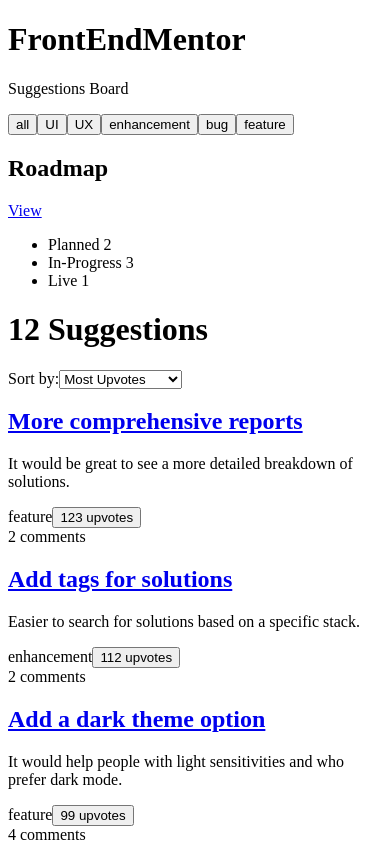
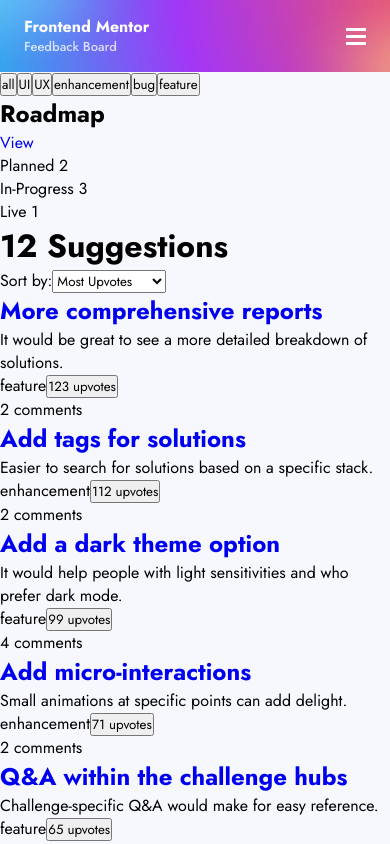
Before and after one commit to AgataLiberska/product-feedback-app, a React (Create React App) app: page / in a window 390 px wide. Shown: the top 844 px of the page. Built offline with nearby package versions, Linux system fonts and the light colour scheme.

Commit message:
add banner styles and mobile menu toggle

```diff
--- a/public/index.html
+++ b/public/index.html
@@ -24,6 +24,9 @@
       work correctly both with client-side routing and a non-root public URL.
       Learn how to configure a non-root public URL by running `npm run build`.
     -->
+    <link rel="preconnect" href="https://fonts.googleapis.com">
+    <link rel="preconnect" href="https://fonts.gstatic.com" crossorigin>
+    <link href="https://fonts.googleapis.com/css2?family=Jost:wght@400;500;700&display=swap" rel="stylesheet">
     <title>React App</title>
   </head>
   <body>
--- a/src/App.js
+++ b/src/App.js
@@ -1,11 +1,13 @@
 import React from 'react';
 import { BrowserRouter, Switch, Route, Redirect } from 'react-router-dom';
+import GlobalStyle from './GlobalStyle';
 import HomeHeader from './features/homeHeader/HomeHeader';
 import SuggestionsList from './features/suggestions/SuggestionsList';
 
 const App = () => {
     return (
         <BrowserRouter>
+            <GlobalStyle />
             <Switch>
                 <Route
                     exact
--- /dev/null
+++ b/src/GlobalStyle.js
@@ -0,0 +1,35 @@
+import { createGlobalStyle } from 'styled-components';
+
+const GlobalStyle = createGlobalStyle`
+
+    :root {
+        --background-color: #f7f8fd;
+        --white: #fff;
+        --tablet: 768px;
+        --desktop: 1024px;
+
+    }
+
+    *, *::before, *::after {
+        box-sizing: border-box;
+        margin: 0;
+        padding: 0;
+        font-family: inherit;
+    }
+
+    body {
+        min-height: 100vh;
+        background-color: var(--background-color);
+        font-family: 'Jost', sans-serif;
+    }
+
+    ul, ol {
+        list-style-type: none;
+    }
+
+    a {
+        text-decoration: none;
+    }
+`;
+
+export default GlobalStyle;
--- a/src/features/homeHeader/HomeHeader.js
+++ b/src/features/homeHeader/HomeHeader.js
@@ -1,17 +1,35 @@
-import React from 'react';
+import React, {useState} from 'react';
 import CategoriesList from '../categories/CategoriesList';
-import RoadMapExcerpt from '../suggestions/RoadMapExcerpt';
+import RoadMapExcerpt from '../roadMap/RoadMapExcerpt';
+import OpenIcon from '../../assets/shared/mobile/icon-hamburger.svg';
+import CloseIcon from '../../assets/shared/mobile/icon-close.svg';
+
+import { HeaderWrapper, HeaderContainer, Banner, BannerText, BannerHeading, BannerTagline, MobileMenuToggle, HamburgerImg, CloseImg } from './HomeHeaderElements';
 
 const HomeHeader = () => {
+    const [isNavOpen, setIsNavOpen] = useState(false);
+
+    const toggleNav = () => {
+        setIsNavOpen(!isNavOpen);
+    }
+
     return (
-        <header>
-            <div>
-                <h1>FrontEndMentor</h1>
-                <p>Suggestions Board</p>
-            </div>
-            <CategoriesList />
-            <RoadMapExcerpt />
-        </header>
+        <HeaderWrapper>
+            <HeaderContainer>
+                <Banner>
+                    <BannerText>
+                        <BannerHeading>Frontend Mentor</BannerHeading>
+                        <BannerTagline>Feedback Board</BannerTagline>
+                    </BannerText>
+                    <MobileMenuToggle aria-label='Toggle menu' aria-expanded={isNavOpen} aria-haspopup='true' onClick={toggleNav}>
+                        <HamburgerImg src={OpenIcon} alt='' navOpen={isNavOpen ? 1 : 0}/>
+                        <CloseImg src={CloseIcon} alt='' navOpen={isNavOpen ? 1 : 0}/>
+                    </MobileMenuToggle>
+                </Banner>
+                <CategoriesList />
+                <RoadMapExcerpt />
+            </HeaderContainer>
+        </HeaderWrapper>
     )
 }
 
--- /dev/null
+++ b/src/features/homeHeader/HomeHeaderElements.js
@@ -0,0 +1,78 @@
+import styled from 'styled-components';
+import mobileBanner from '../../assets/suggestions/mobile/background-header.png';
+import tabletBanner from '../../assets/suggestions/tablet/background-header.png';
+import desktopBanner from '../../assets/suggestions/desktop/background-header.png';
+
+export const HeaderWrapper = styled.header`
+
+`
+
+export const HeaderContainer = styled.div`
+
+`
+
+export const Banner = styled.div`
+    display: flex;
+    justify-content: space-between;
+    width: 100%;
+    padding: 1rem 1.5rem;
+    background-image: url(${mobileBanner});
+    background-size: cover;
+    background-repeat: no-repeat;
+    background-position: center center;
+    color: var(--white);
+
+    @media screen and (min-width: var(--tablet)) {
+        background-image: url(${tabletBanner})
+    }
+
+    @media screen and (min-width: var(--desktop)) {
+        background-image: url(${desktopBanner});
+    }
+`
+
+export const BannerText = styled.div`
+    display: flex;
+    flex-direction: column;
+    justify-content: space-between;
+`
+
+export const BannerHeading = styled.h1`
+    font-size: 1rem;
+    font-weight: 700;
+    line-height: 1.375rem;
+`
+
+export const BannerTagline = styled.p`
+    font-size: 0.8125rem;
+    font-weight: 500;
+    line-height: 1.125rem;
+    opacity: 0.75;
+`
+
+export const MobileMenuToggle = styled.button`
+    position: relative;
+    display: flex;
+    justify-content: center;
+    align-items: center;
+    right: -1rem;
+    padding: 0 1rem;
+    border: 0;
+    background-color: transparent;
+`
+
+export const HamburgerImg = styled.img`
+    position: relative;
+    visibility: ${({navOpen}) => (navOpen ? 'hidden' : 'visible')};
+    z-index: 100;
+
+`
+
+export const CloseImg = styled.img`
+    position: absolute;
+    left: 50%;
+    top:50%;
+    transform: translate(-50%, -50%);
+    visibility: ${({navOpen}) => (navOpen ? 'visible' : 'hidden')};
+
+`
```
Also changed, not shown: src/features/roadMap/RoadMapExcerpt.js (renamed from src/features/suggestions/RoadMapExcerpt.js).
